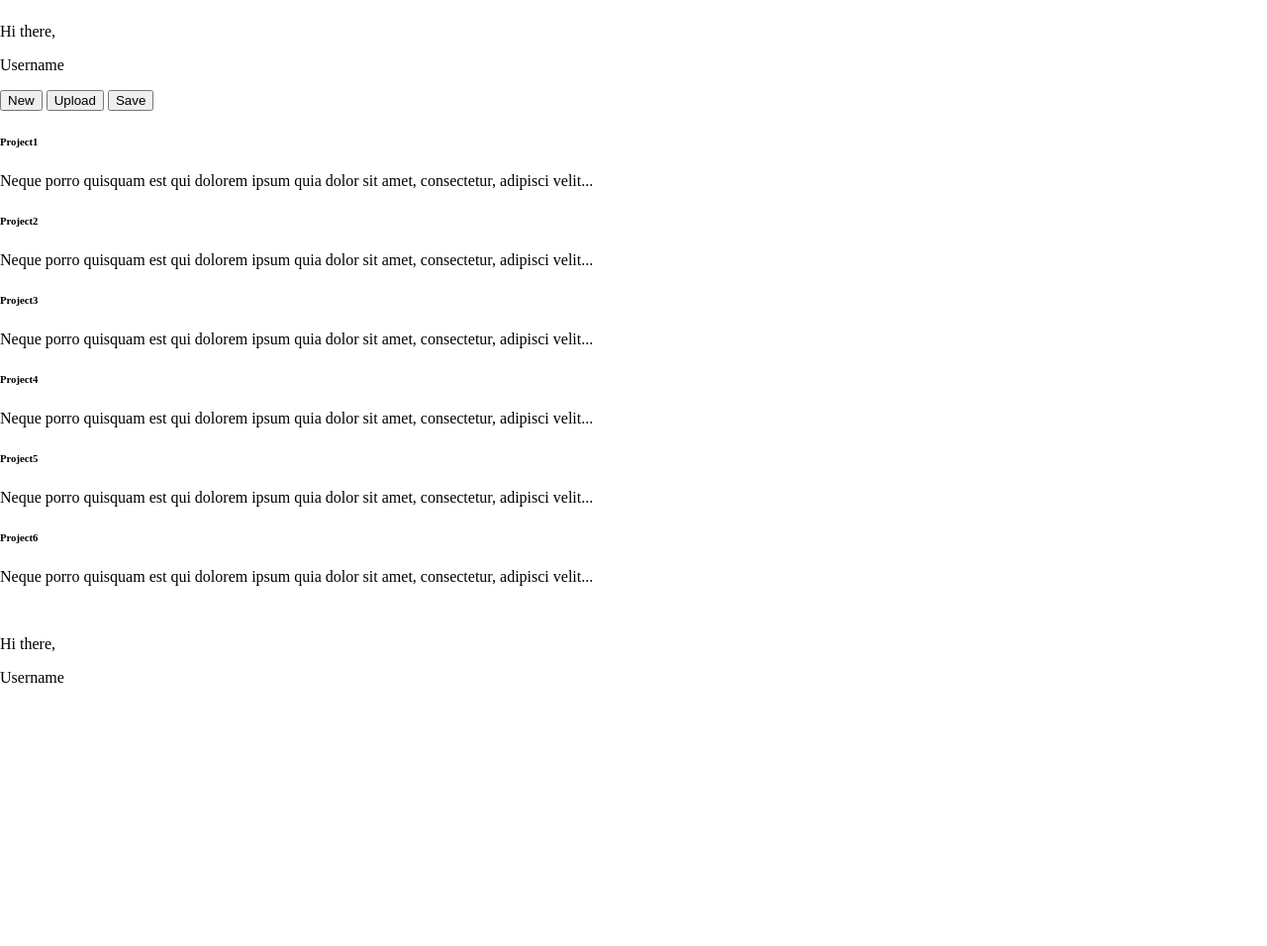
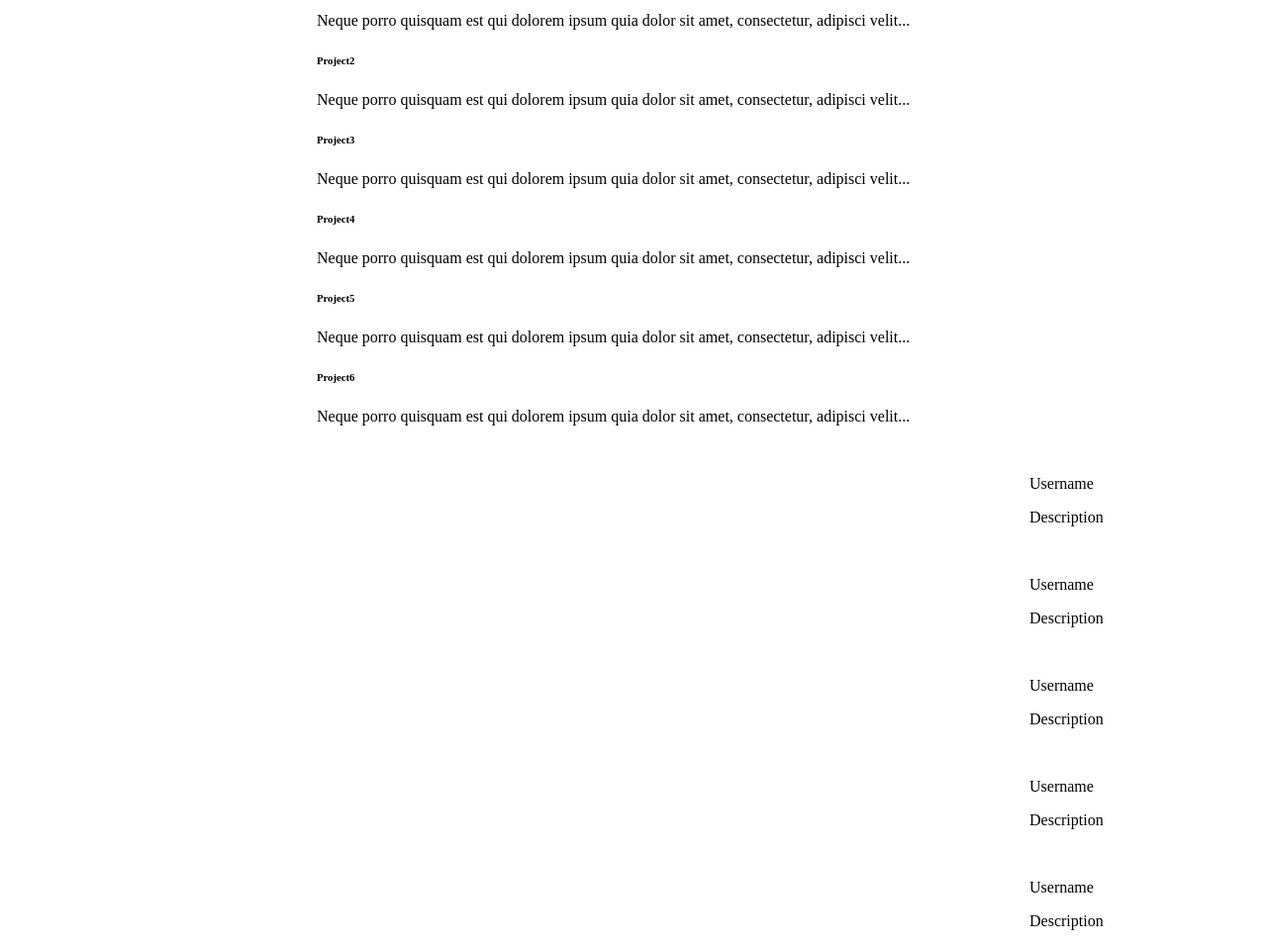
Before and after one commit to MisharyD/dashboard, a plain HTML site: page index.html in a window 1280 px wide. Shown: the part 260-1216 px from the top of the page at 99% size. Before the commit the page ends 970 px from the top, so only its background shows below. Drawn offline with Linux system fonts and the light colour scheme.

Commit message:
more html structure

```diff
--- a/index.html
+++ b/index.html
@@ -95,10 +95,40 @@
                 </div>
             </div>
             <div class="trending">
-                <img src="" alt="" class="profilePic">
-                <div class = "greeting">
-                    <p>Hi there,</p>
-                    <p>Username</p>
+                <div class="trendingCard">
+                    <img src="" alt="" class="profilePic">
+                    <div class = "greeting">
+                        <p>Username</p>
+                        <p>Description</p>
+                    </div>
+                </div>
+                <div class="trendingCard">
+                    <img src="" alt="" class="profilePic">
+                    <div class = "greeting">
+                        <p>Username</p>
+                        <p>Description</p>
+                    </div>
+                </div>
+                <div class="trendingCard">
+                    <img src="" alt="" class="profilePic">
+                    <div class = "greeting">
+                        <p>Username</p>
+                        <p>Description</p>
+                    </div>
+                </div>
+                <div class="trendingCard">
+                    <img src="" alt="" class="profilePic">
+                    <div class = "greeting">
+                        <p>Username</p>
+                        <p>Description</p>
+                    </div>
+                </div>
+                <div class="trendingCard">
+                    <img src="" alt="" class="profilePic">
+                    <div class = "greeting">
+                        <p>Username</p>
+                        <p>Description</p>
+                    </div>
                 </div>
             </div>
         </div>
--- a/style.css
+++ b/style.css
@@ -3,3 +3,42 @@ html, body
     margin:0;
     padding:0
 }
+
+.body
+{
+    display: grid;
+    grid-template-columns: 1fr 3fr;
+}
+.sidebar
+{
+    grid-column: 1 / 2;
+}
+
+.header
+{
+    grid-column: 2 / 3;
+    display: grid;
+    grid-template-columns: 2fr 1fr;
+}
+
+.main
+{
+    grid-column: 2 / 3;
+    display: grid;
+    grid-template-columns: 3fr 1fr;
+}
+
+.projects
+{
+    grid-column: 1 / 2;
+}
+
+.announcemnts
+{
+    grid-column: 2 / 3;
+}
+
+.trending
+{
+    grid-column: 2 / 3;
+}
```
